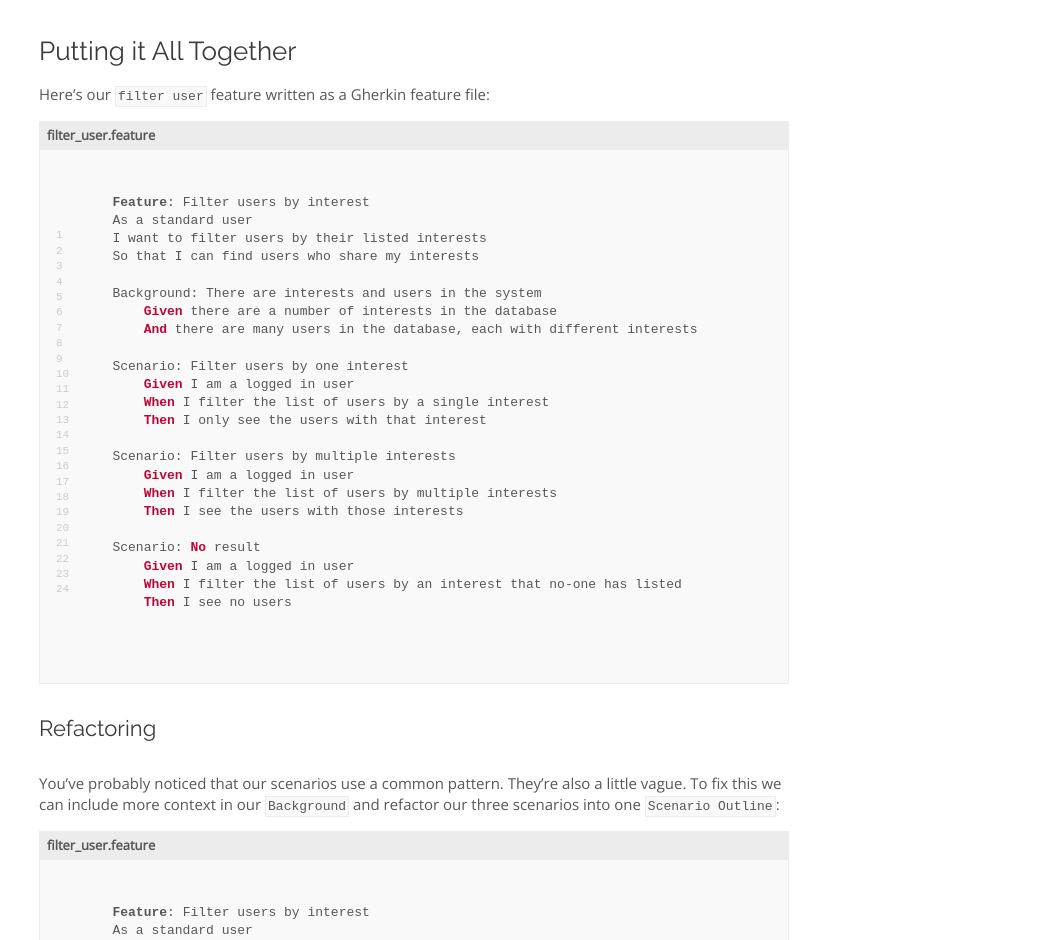
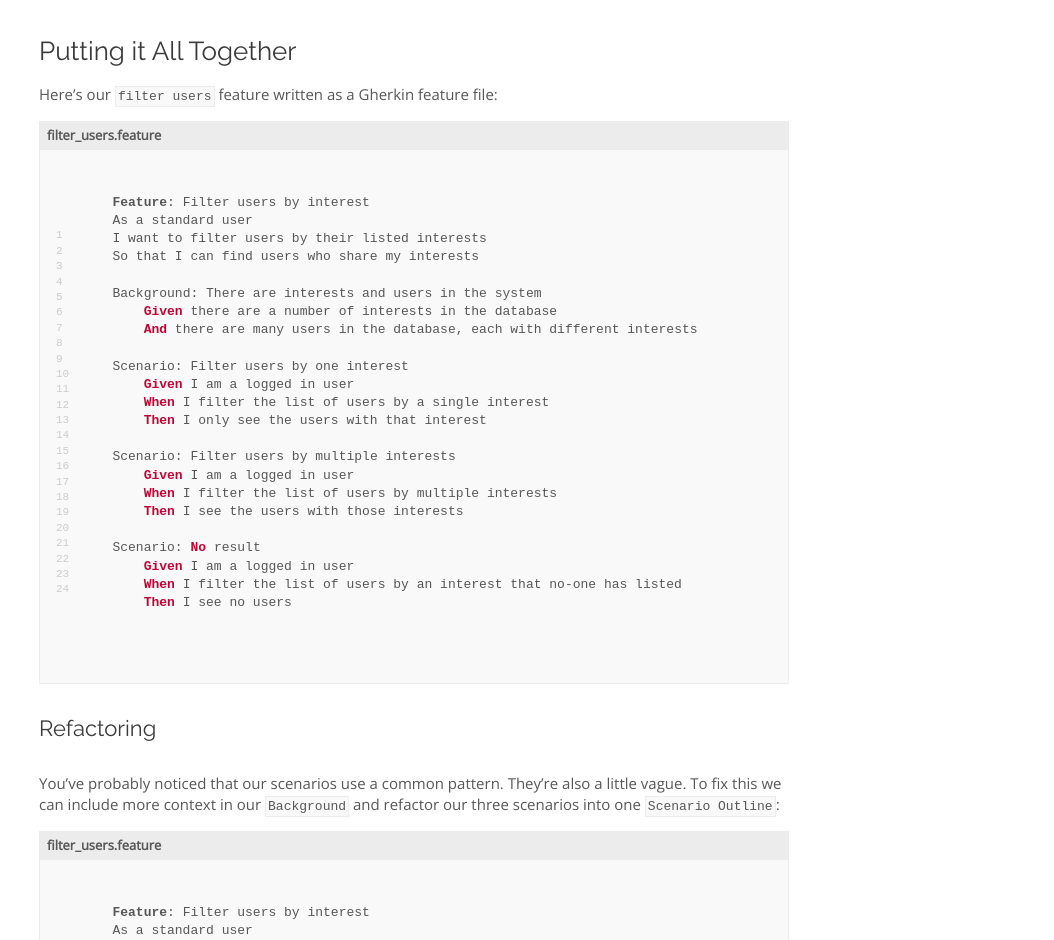
Before and after one commit to nlhkabu/nlhkabu.github.io, a Jekyll site: the page built from _posts/2015-03-16-bdd-part-one.md, in a window 1280 px wide and 1400 px high, scrolled down 3799 px. Shown: the part 171-1111 px from the top of the window, without its empty margins (226-1280 px from the left). Built offline with Jekyll 4.4.1, drawn with Linux system fonts in a browser that asks for light colours; nearby versions of some CDN libraries; some web fonts are replaced; comment, search, counter and statistics services are not loaded.

Commit message:
Fix typos

```diff
--- a/_posts/2015-03-16-bdd-part-one.md
+++ b/_posts/2015-03-16-bdd-part-one.md
@@ -138,10 +138,10 @@ More complex scenarios can also include `And` or `But` keywords.  _For example_:
 
 ### Putting it All Together
 
-Here's our `filter user` feature written as a Gherkin feature file:
+Here's our `filter users` feature written as a Gherkin feature file:
 
 <figure>
-    <figcaption>filter_user.feature</figcaption>
+    <figcaption>filter_users.feature</figcaption>
     {% highlight gherkin linenos %}
     Feature: Filter users by interest
     As a standard user
@@ -175,7 +175,7 @@ You've probably noticed that our scenarios use a common pattern.  They're also a
 To fix this we can include more context in our `Background` and refactor our three scenarios into one `Scenario Outline`:
 
 <figure>
-    <figcaption>filter_user.feature</figcaption>
+    <figcaption>filter_users.feature</figcaption>
     {% highlight gherkin linenos %}
     Feature: Filter users by interest
     As a standard user
```
